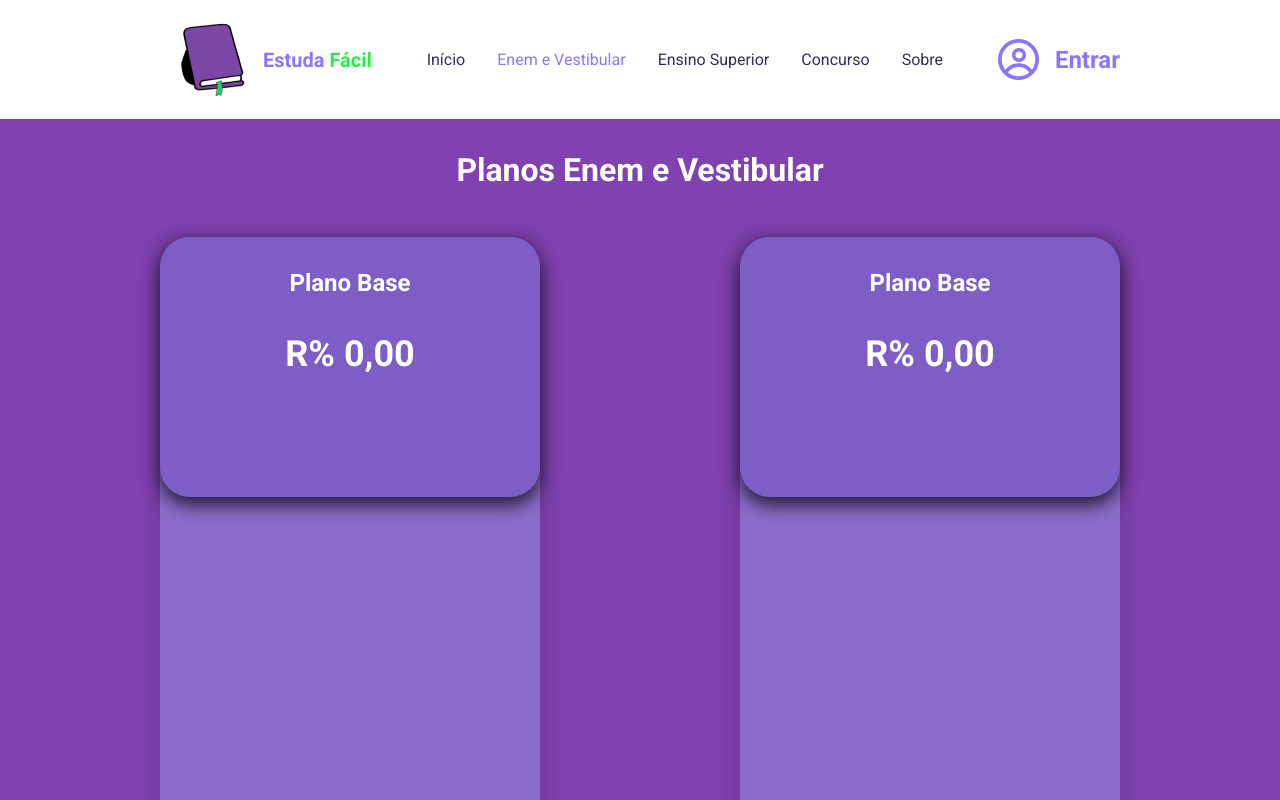
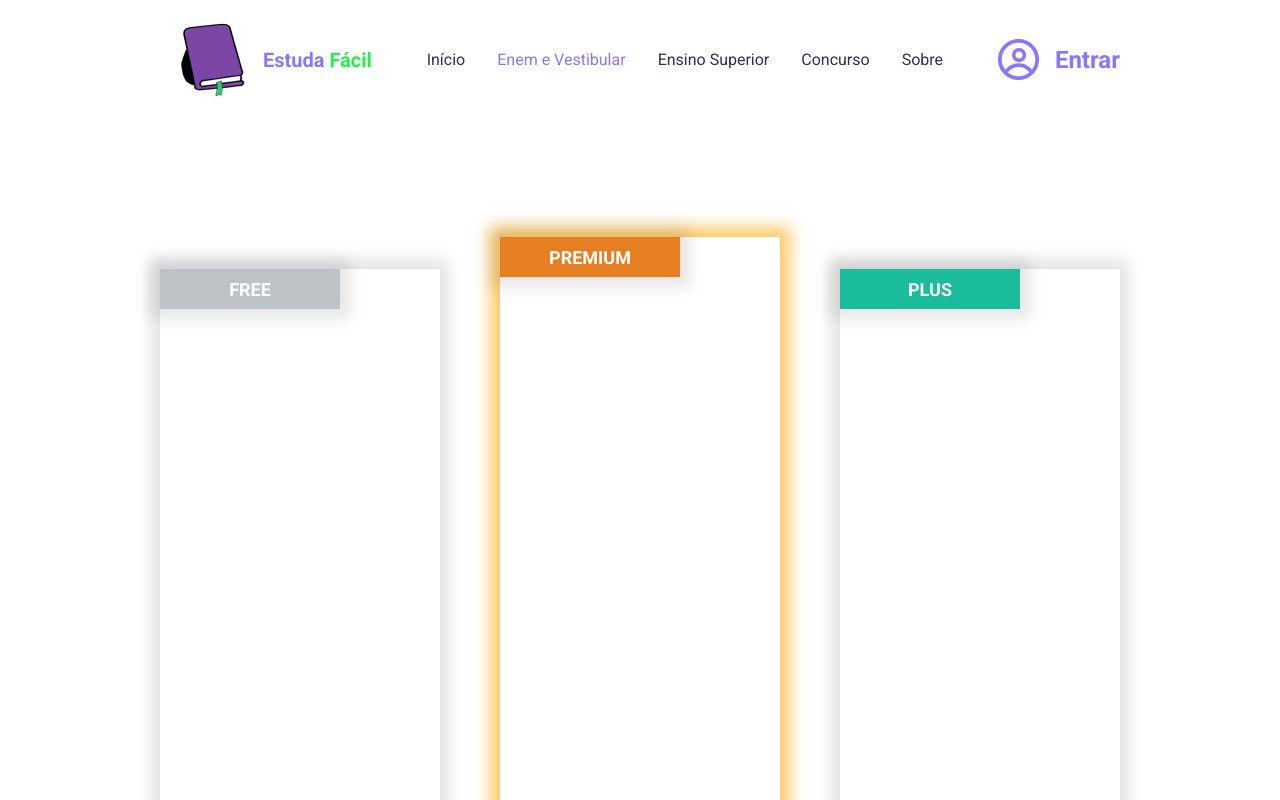
Before and after one commit to LucasSD540/EstudaFacilApp, a React (Create React App) app in the folder frontend/estudafacil/: page /enem in a window 1280 px wide. Shown: the top 800 px of the page. Built offline with nearby package versions, Linux system fonts and the light colour scheme.

Commit message:
feat: add card component

```diff
--- a/frontend/estudafacil/src/components/Card/index.jsx
+++ b/frontend/estudafacil/src/components/Card/index.jsx
@@ -1,12 +1,18 @@
 import * as S from "./styles";
 
-const Card = () => {
+const Card = ({ planName, backgroundColor, marginStyle, shadowColor }) => {
   return (
-    <S.planDiv>
-      <S.planInfoDiv>
-        <h4>Plano Base</h4>
-        <p>R% 0,00</p>
-      </S.planInfoDiv>
+    <S.planDiv
+      backgroundColor={backgroundColor}
+      marginStyle={marginStyle}
+      shadowColor={shadowColor}
+    >
+      <div className="plan-name first">
+        <p>{planName}</p>
+      </div>
+      <div className="plan-name second">
+        <p>INSCREVA-SE</p>
+      </div>
     </S.planDiv>
   );
 };
--- a/frontend/estudafacil/src/components/Card/styles.js
+++ b/frontend/estudafacil/src/components/Card/styles.js
@@ -2,38 +2,40 @@ import styled from "styled-components";
 
 export const planDiv = styled.div`
   position: relative;
-  background-color: #8b6ccb;
-  max-width: 380px;
+  background-color: #fff;
+  max-width: 280px;
   width: 100%;
   height: 640px;
-  box-shadow: 0px 0px 15px 10px rgba(0, 0, 0, 0.1);
-  border-radius: 30px;
+  box-shadow: ${(props) =>
+    props.shadowColor || "0px 0px 15px 10px rgba(0, 0, 0, 0.1)"};
   padding: 32px;
-`;
+  margin-top: ${(props) => props.marginStyle || "0"};
 
-export const planInfoDiv = styled.div`
-  position: absolute;
-  top: 0;
-  left: 0;
-  background-color: #7f5dc6;
-  max-width: 380px;
-  width: 100%;
-  height: 260px;
-  border-radius: 30px;
-  box-shadow: 0px 8px 18px 0px rgba(0, 0, 0, 0.75);
-  padding-top: 32px;
+  .plan-name {
+    display: flex;
+    align-items: center;
+    justify-content: center;
+    position: absolute;
+    background-color: ${(props) => props.backgroundColor || "#bdc3c7"};
+    box-shadow: 0px 0px 15px 10px rgba(0, 0, 0, 0.1);
+    max-width: 180px;
+    width: 100%;
+    height: 40px;
 
-  h4 {
-    text-align: center;
-    color: #fff;
-    font-size: 24px;
+    p {
+      color: #fff;
+      font-weight: bold;
+      font-size: 18px;
+    }
   }
 
-  p {
-    margin-top: 36px;
-    text-align: center;
-    color: #fff;
-    font-size: 36px;
-    font-weight: bold;
+  .first {
+    top: 0;
+    left: 0;
+  }
+
+  .second {
+    bottom: 0;
+    right: 0;
   }
 `;
--- a/frontend/estudafacil/src/pages/Enem/index.jsx
+++ b/frontend/estudafacil/src/pages/Enem/index.jsx
@@ -7,8 +7,13 @@ const Enem = () => {
       <S.sectionDiv className="container">
         <h3>Planos Enem e Vestibular</h3>
         <div className="card-div">
-          <Card />
-          <Card />
+          <Card planName="FREE" marginStyle="32px" />
+          <Card
+            planName="PREMIUM"
+            backgroundColor="#E67E22"
+            shadowColor="0px 0px 15px 10px rgba(255, 165, 2, 0.6)"
+          />
+          <Card planName="PLUS" backgroundColor="#1ABC9C" marginStyle="32px" />
         </div>
       </S.sectionDiv>
     </S.mainDiv>
--- a/frontend/estudafacil/src/pages/Enem/styles.js
+++ b/frontend/estudafacil/src/pages/Enem/styles.js
@@ -2,7 +2,6 @@ import styled from "styled-components";
 
 export const mainDiv = styled.div`
   width: 100%;
-  background-color: #8142B1;
   padding: 32px;
   }
 `;
--- /dev/null
+++ b/frontend/estudafacil/src/pages/Superior/index.jsx
@@ -0,0 +1,13 @@
+import Card from "../../components/Card";
+
+const Superior = () => {
+  return (
+    <div className="container">
+      <Card planName="FREE" marginStyle="32px" />
+      <Card planName="PREMIUM" backgroundColor="#1ABC9C" />
+      <Card planName="PLUS" backgroundColor="#E67E22" marginStyle="32px" />
+    </div>
+  );
+};
+
+export default Superior;
--- a/frontend/estudafacil/src/routes.jsx
+++ b/frontend/estudafacil/src/routes.jsx
@@ -3,6 +3,7 @@ import Home from "./pages/Home";
 import Login from "./pages/Login";
 import About from "./pages/About";
 import Enem from "./pages/Enem";
+import Superior from "./pages/Superior";
 
 const Routing = () => {
   return (
@@ -11,6 +12,7 @@ const Routing = () => {
       <Route path="/login" element={<Login />} />
       <Route path="/sobre" element={<About />} />
       <Route path="/enem" element={<Enem />} />
+      <Route path="/superior" element={<Superior />} />
     </Routes>
   );
 };
```
